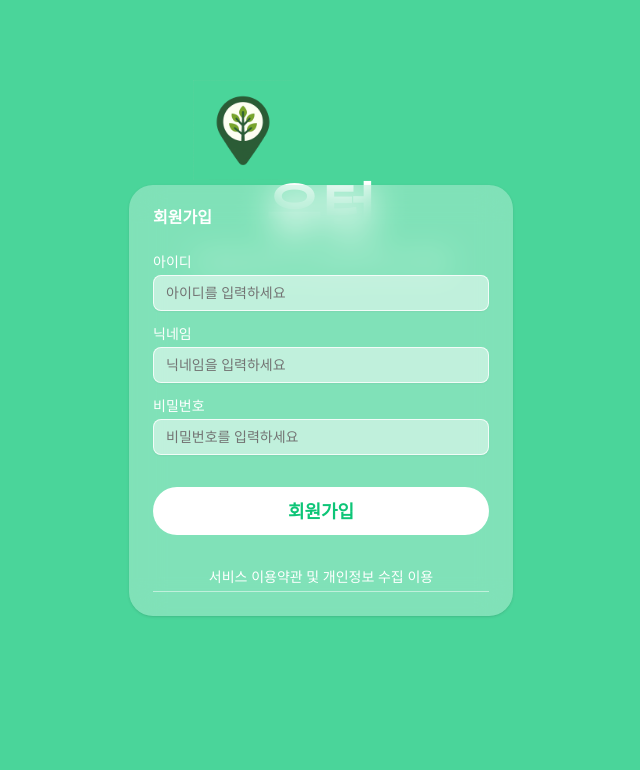
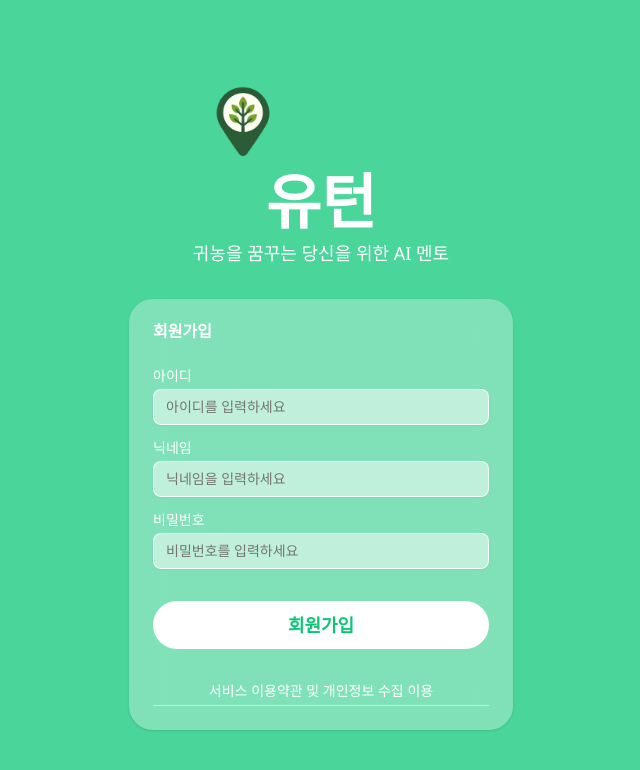
Before and after one commit to jumokcom/fullstack, a Next.js app: page /signup in a window 1280 px wide. Shown: the top 770 px of the page, without its empty margins (319-959 px from the left). Built offline with nearby package versions, Linux system fonts and the light colour scheme.

Commit message:
fix: Correct layout for login and signup pages

```diff
--- a/app/login/page.tsx
+++ b/app/login/page.tsx
@@ -2,16 +2,17 @@ import { Button } from "@/components/ui/button";
 import { Card, CardContent, CardHeader, CardTitle } from "@/components/ui/card";
 import { Input } from "@/components/ui/input";
 import { Label } from "@/components/ui/label";
-import Image from 'next/image';
+import Image from "next/image";
 
 export default function LoginPage() {
   return (
-    <div className="flex items-center justify-center min-h-screen bg-[#4AD59A]">
-      <div className="text-center mb-10 absolute top-20">
-          {/* The logo image will be downloaded in the next step */}
-          <Image src="/logo.png" alt="유턴 로고" width={100} height={100} />
-          <h1 className="text-6xl font-bold text-white">유턴</h1>
-          <p className="text-white text-lg mt-2">귀농을 꿈꾸는 당신을 위한 AI 멘토</p>
+    <div className="flex flex-col items-center justify-center min-h-screen bg-[#4AD59A] space-y-8">
+      <div className="text-center">
+        <Image src="/logo.png" alt="유턴 로고" width={100} height={100} />
+        <h1 className="text-6xl font-bold text-white">유턴</h1>
+        <p className="text-white text-lg mt-2">
+          귀농을 꿈꾸는 당신을 위한 AI 멘토
+        </p>
       </div>
       <Card className="w-full max-w-sm mx-auto bg-white/30 backdrop-blur-lg border-none rounded-3xl">
         <CardHeader>
@@ -21,11 +22,22 @@ export default function LoginPage() {
           <form>
             <div className="grid w-full items-center gap-4">
               <div className="flex flex-col space-y-1.5">
-                <Input id="username" placeholder="아이디를 입력하세요" className="bg-white/50 border-white/80" />
+                <Input
+                  id="username"
+                  placeholder="아이디를 입력하세요"
+                  className="bg-white/50 border-white/80"
+                />
               </div>
               <div className="flex flex-col space-y-1.5">
-                <Label htmlFor="password" className="text-white">비밀번호</Label>
-                <Input id="password" type="password" placeholder="비밀번호를 입력하세요" className="bg-white/50 border-white/80" />
+                <Label htmlFor="password" className="text-white">
+                  비밀번호
+                </Label>
+                <Input
+                  id="password"
+                  type="password"
+                  placeholder="비밀번호를 입력하세요"
+                  className="bg-white/50 border-white/80"
+                />
               </div>
               <Button className="w-full bg-white text-[#0DC577] hover:bg-gray-200 text-lg font-bold rounded-full py-6 mt-4">
                 로그인
--- a/app/signup/page.tsx
+++ b/app/signup/page.tsx
@@ -6,8 +6,8 @@ import Image from 'next/image';
 
 export default function SignupPage() {
   return (
-    <div className="flex items-center justify-center min-h-screen bg-[#4AD59A]">
-      <div className="text-center mb-10 absolute top-20">
+    <div className="flex flex-col items-center justify-center min-h-screen bg-[#4AD59A] space-y-8">
+      <div className="text-center">
           <Image src="/logo.png" alt="유턴 로고" width={100} height={100} />
           <h1 className="text-6xl font-bold text-white">유턴</h1>
           <p className="text-white text-lg mt-2">귀농을 꿈꾸는 당신을 위한 AI 멘토</p>
```
